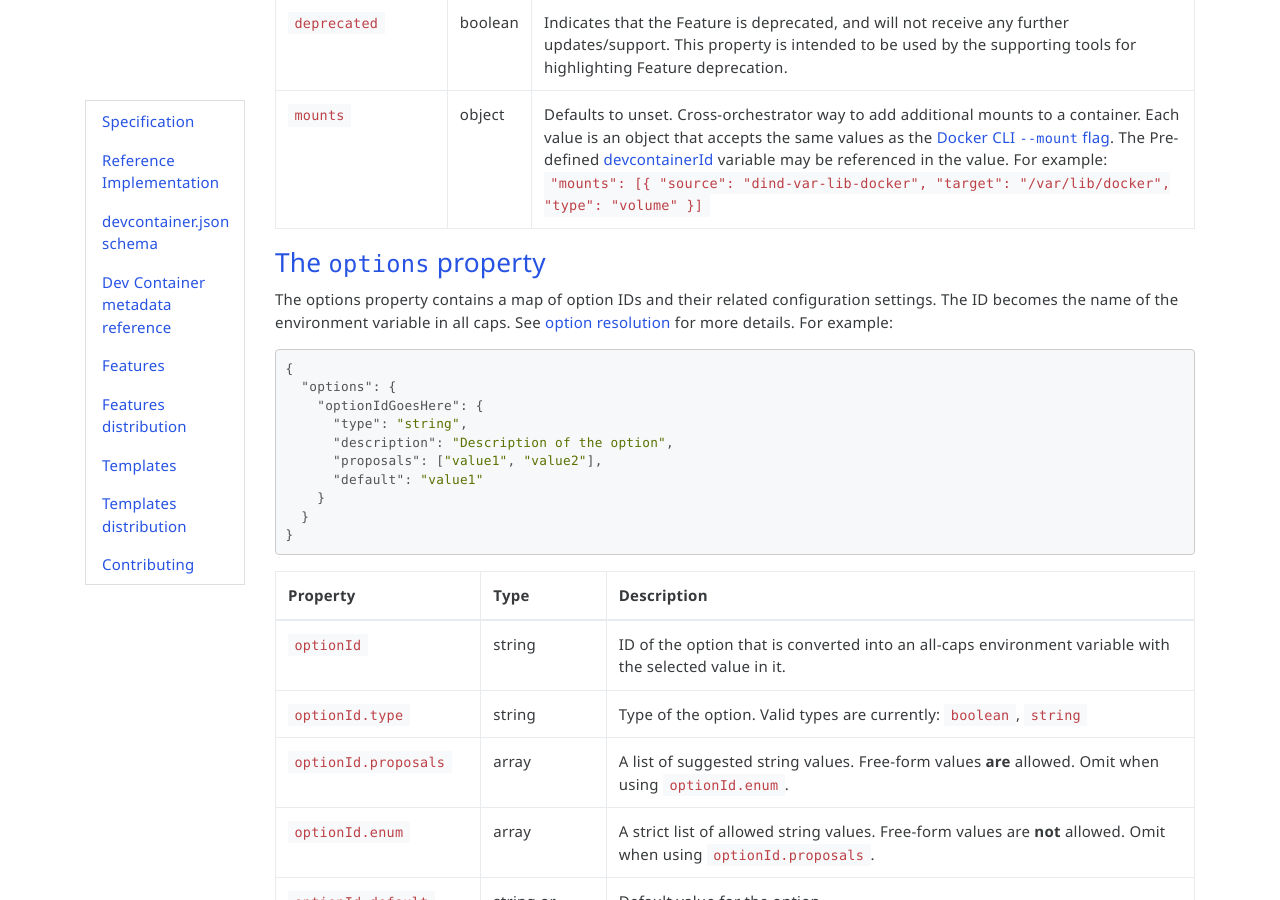
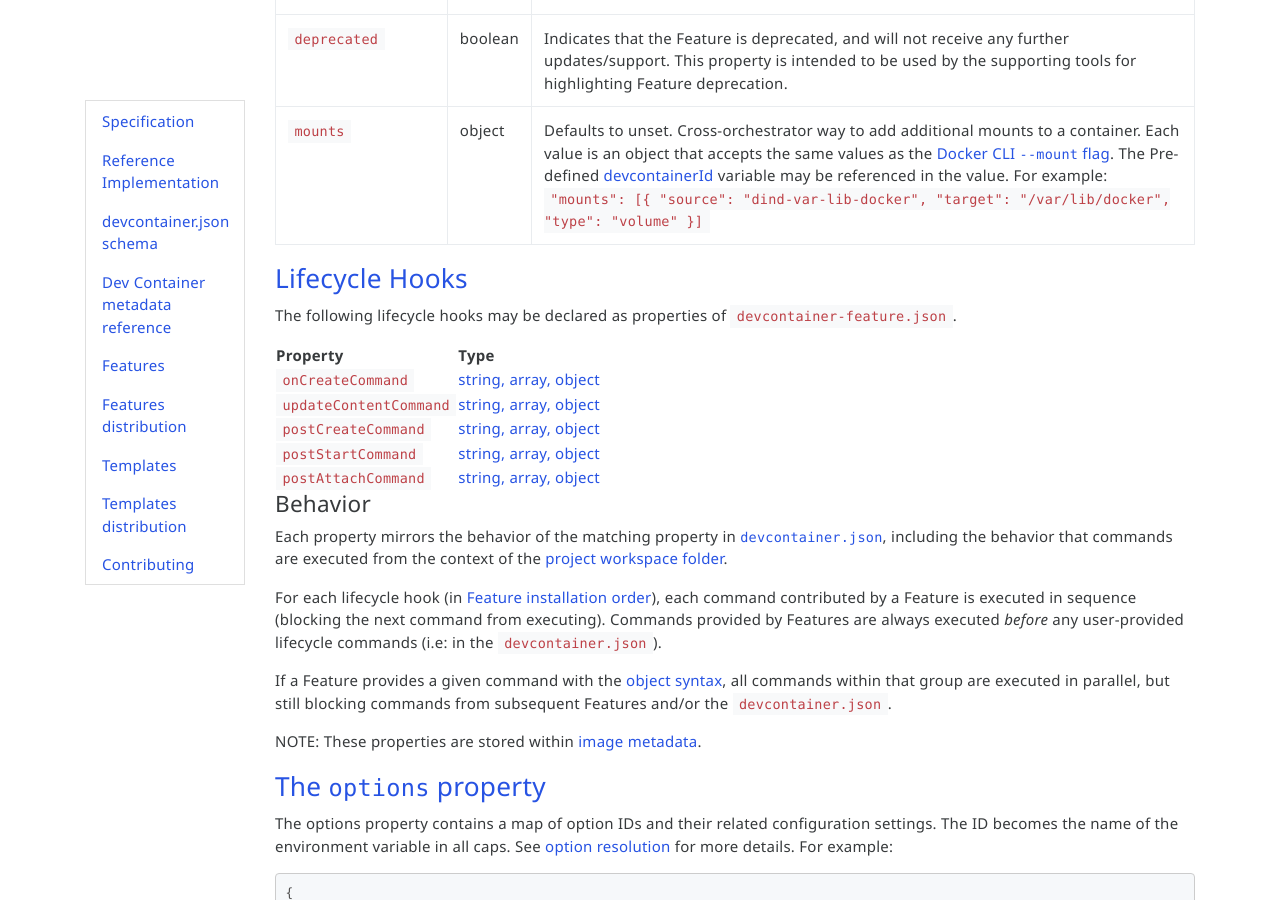
Before and after one commit to devcontainers/devcontainers.github.io, a Jekyll site: the page built from _implementors/features.md, in a window 1280 px wide and 900 px high, scrolled down 1983 px. Built offline with Jekyll 4.4.1, drawn with Linux system fonts in a browser that asks for light colours; nearby versions of some CDN libraries; comment, search, counter and statistics services are not loaded; some of the changed text lies outside the part shown.

Commit message:
add lifecycle hooks

```diff
--- a/_implementors/features.md
+++ b/_implementors/features.md
@@ -27,7 +27,9 @@ A Feature is a self contained entity in a folder with at least a `devcontainer-f
 
 ## <a href="#devcontainer-feature-json-properties" name="devcontainer-feature-json-properties" class="anchor"> devcontainer-feature.json properties </a>
 
-The `devcontainer-feature.json` file defines information about the Feature to be used by any supporting tools and the way the Feature will be executed.
+The `devcontainer-feature.json` file defines metadata about a given Feature.
+
+All properties are optional **except for `id`, `version`, and `name`**.
 
 [devContainerFeature.schema.json](https://github.com/devcontainers/spec/blob/main/schemas/devContainerFeature.schema.json) defines the schema for the `devcontainer-feature.json` file.
 
@@ -35,10 +37,10 @@ The properties of the file are as follows:
 
 | Property | Type | Description |
 | :--- | :--- | :--- |
-| `id` | string | ID of the feature/definition. The `id` should be unique in the context of the repository/published package where the feature exists and must match the name of the directory where the `devcontainer-feature.json` resides. |
-| `version` | string | The semantic version of the Feature. |
-| `name` | string | Name of the feature/definition. |
-| `description` | string | Description of the feature/definition. |
+| `id` | string | <b>Required</b>: Identifier of the Feature.  Must be unique in the context of the repository where the Feature exists and must match the name of the directory where the `devcontainer-feature.json` resides. |
+| `version` | string | <b>Required</b>: The semantic version of the Feature (e.g: <code>1.0.0</code>). |
+| `name` | string | <b>Required</b>: A "human-friendly" display name for the Feature. |
+| `description` | string | Description of the Feature. |
 | `documentationURL` | string | Url that points to the documentation of the Feature. |
 | `licenseURL` | string | Url that points to the license of the Feature. |
 | `keywords` | array | List of strings relevant to a user that would search for this definition/Feature. |
@@ -55,6 +57,29 @@ The properties of the file are as follows:
 | `deprecated` | boolean | Indicates that the Feature is deprecated, and will not receive any further updates/support. This property is intended to be used by the supporting tools for highlighting Feature deprecation. |
 | `mounts` | object | Defaults to unset. Cross-orchestrator way to add additional mounts to a container. Each value is an object that accepts the same values as the [Docker CLI `--mount` flag](https://docs.docker.com/engine/reference/commandline/run/#add-bind-mounts-or-volumes-using-the---mount-flag). The Pre-defined [devcontainerId](/_implementors/json_reference.md#variables-in-devcontainerjson) variable may be referenced in the value. For example:<br />`"mounts": [{ "source": "dind-var-lib-docker", "target": "/var/lib/docker", "type": "volume" }]` |
 {: .table .table-bordered .table-responsive}
+
+
+### <a href="#lifecycle-hooks" name="lifecycle-hooks" class="anchor"> Lifecycle Hooks </a>
+
+The following lifecycle hooks may be declared as properties of `devcontainer-feature.json`.
+
+| Property | Type|
+| :--- | :--- |
+| `onCreateCommand` | [string, array, object](/docs/specs/devcontainerjson-reference.md#formatting-string-vs-array-properties)|
+| `updateContentCommand` | [string, array, object](/docs/specs/devcontainerjson-reference.md#formatting-string-vs-array-properties)|
+| `postCreateCommand` | [string, array, object](/docs/specs/devcontainerjson-reference.md#formatting-string-vs-array-properties)|
+| `postStartCommand` | [string, array, object](/docs/specs/devcontainerjson-reference.md#formatting-string-vs-array-properties) |
+| `postAttachCommand` | [string, array, object](/docs/specs/devcontainerjson-reference.md#formatting-string-vs-array-properties) |
+
+#### Behavior
+
+Each property mirrors the behavior of the matching property in [`devcontainer.json`](/docs/specs/devcontainerjson-reference.md#Lifecycle-scripts), including the behavior that commands are executed from the context of the [project workspace folder](https://containers.dev/implementors/spec/#project-workspace-folder).
+
+For each lifecycle hook (in [Feature installation order](https://containers.dev/implementors/features/#installation-order)), each command contributed by a Feature is executed in sequence (blocking the next command from executing).   Commands provided by Features are always executed _before_ any user-provided lifecycle commands (i.e: in the `devcontainer.json`).
+
+If a Feature provides a given command with the [object syntax](/docs/specs/devcontainerjson-reference.md#formatting-string-vs-array-properties), all commands within that group are executed in parallel, but still blocking commands from subsequent Features and/or the `devcontainer.json`.
+
+> NOTE: These properties are stored within [image metadata](https://github.com/devcontainers/spec/blob/joshspicer/lifecycle_hook_feature_spec/docs/specs/devcontainer-reference.md#merge-logic).
 
 ### <a href="#options-property" name="options-property" class="anchor"> The `options` property </a>
 
```
